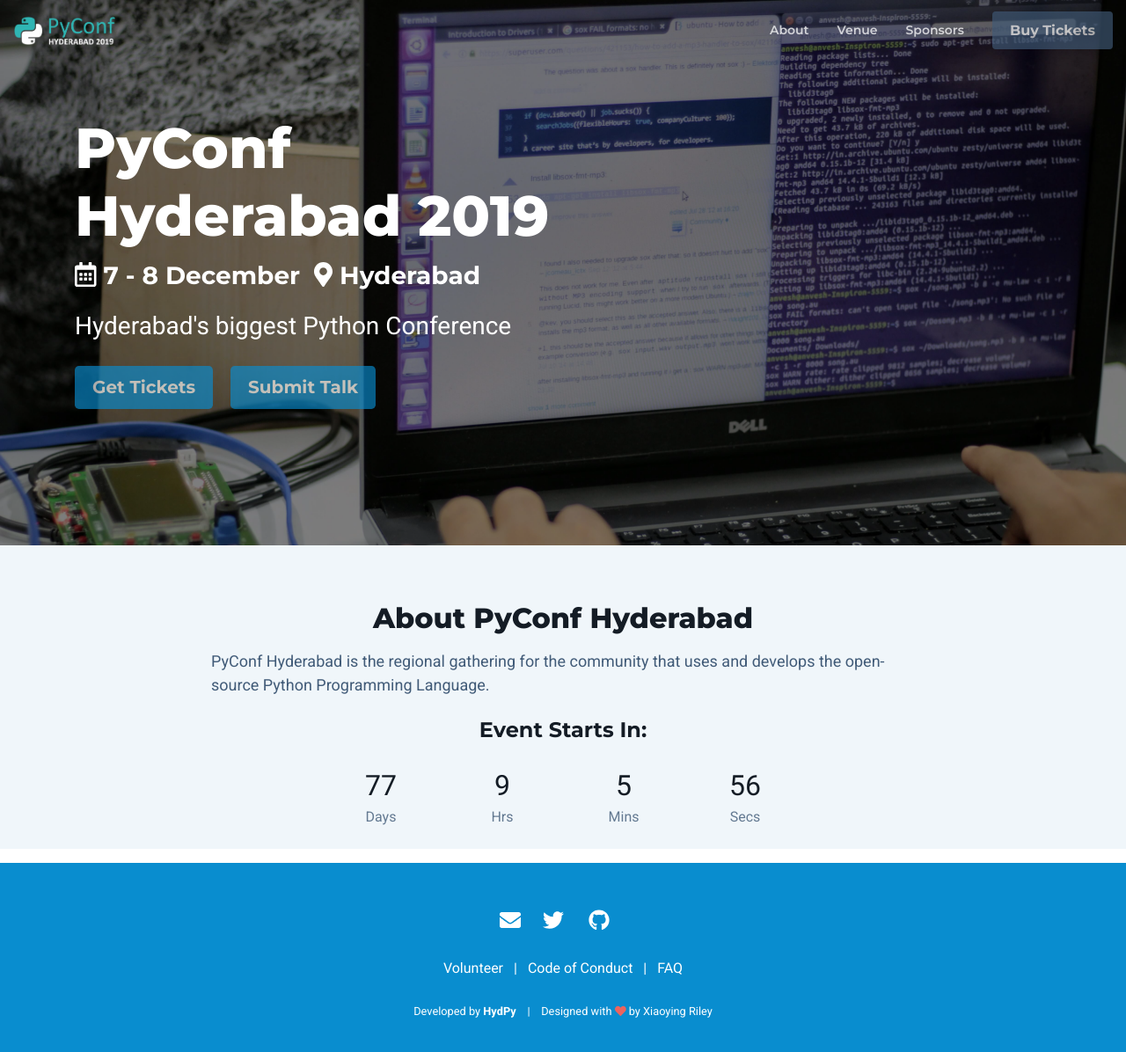
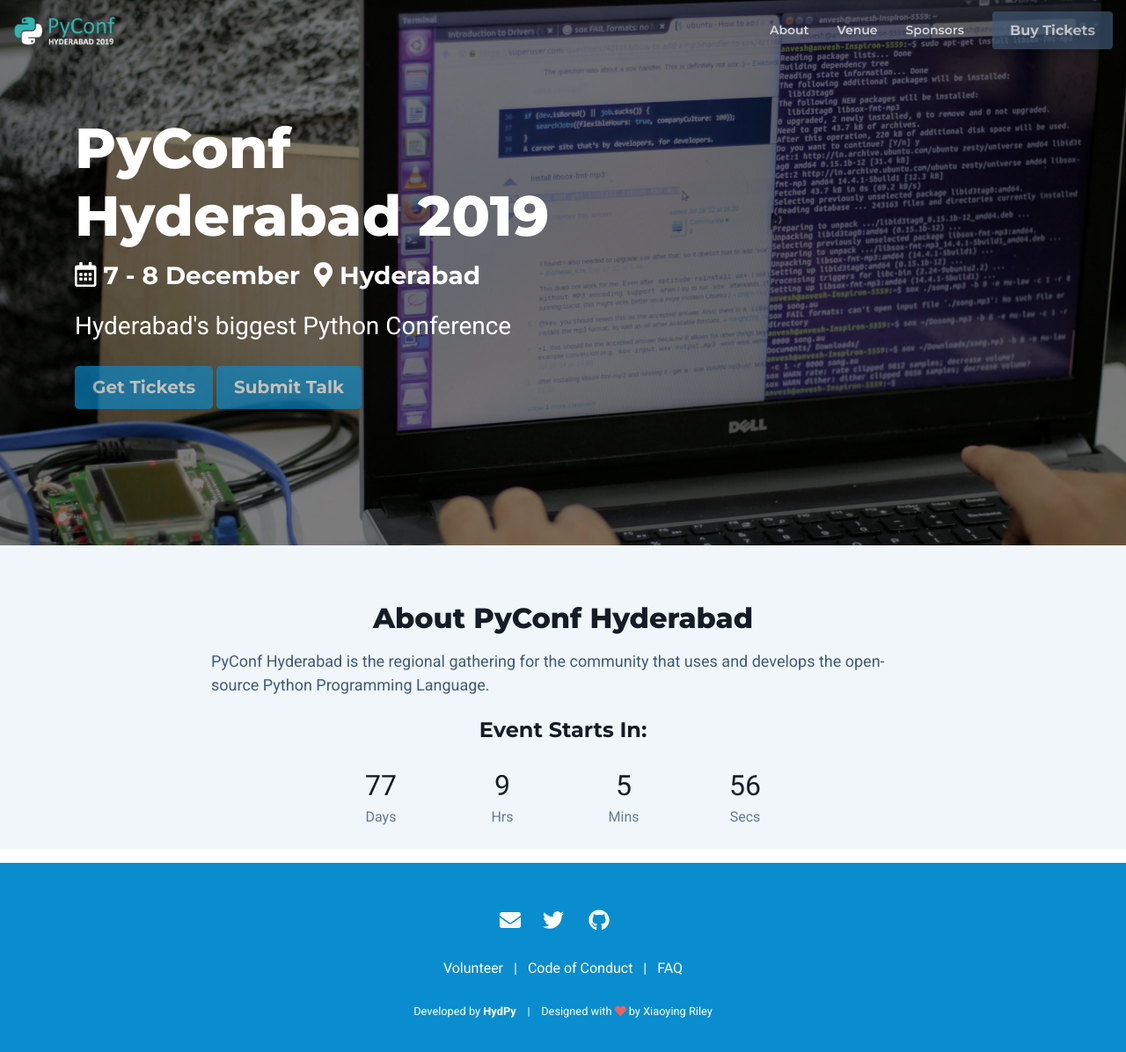
Before and after one commit to HydPy/hydpyconf2019, a Jekyll site: the page built from index.html, in a window 1280 px wide and 1209 px high. Shown: the top 1196 px of the window at 88% size. Built offline with Jekyll 4.4.1, drawn with Linux system fonts in a browser that asks for light colours; nearby versions of some CDN libraries.

Commit message:
Revert "added margin for cfp button"
This reverts commit ef01e4b4481c8a7c35950a2d91150d547fba15b3.

```diff
--- a/_includes/hero-block.html
+++ b/_includes/hero-block.html
@@ -18,7 +18,7 @@
 				<div class="hero-meta mb-3"><i class="far fa-calendar-alt mr-2"></i>7 - 8 December <i class="fas fa-map-marker-alt mx-2"></i>Hyderabad</div>
 				<div class="hero-intro mb-4">Hyderabad's biggest Python Conference</div>
 				<div class="hero-cta">
-					<a class="btn btn-primary btn-lg disabled mr-3" href="{{ site.tickets_link }}" target="_blank">Get Tickets</a>
+					<a class="btn btn-primary btn-lg disabled" href="{{ site.tickets_link }}" target="_blank">Get Tickets</a>
 					<a class="btn btn-primary btn-lg disabled" href="{{ site.cfp_link }}" target="_blank">Submit Talk</a>
 				</div>
 
```
